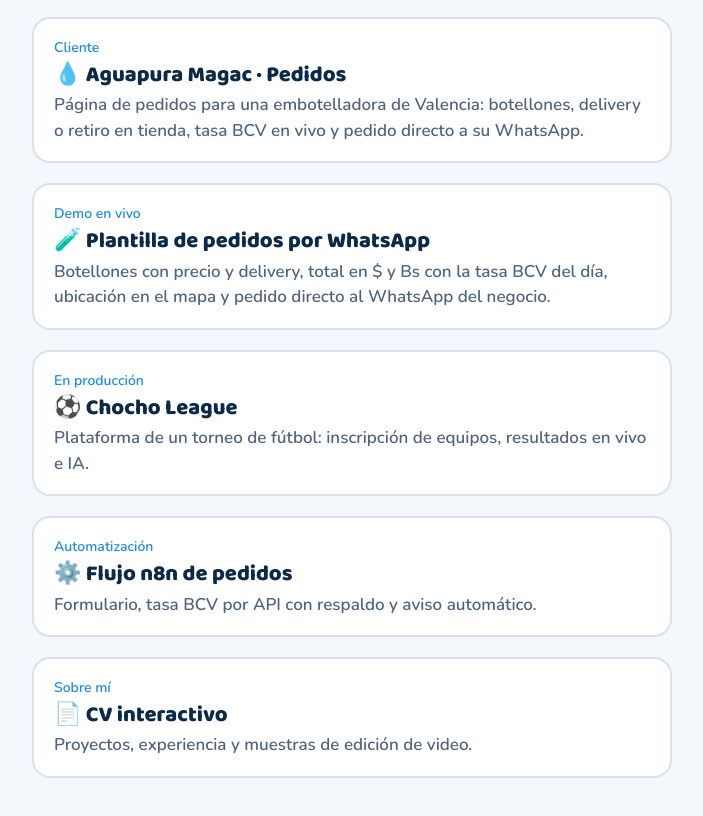
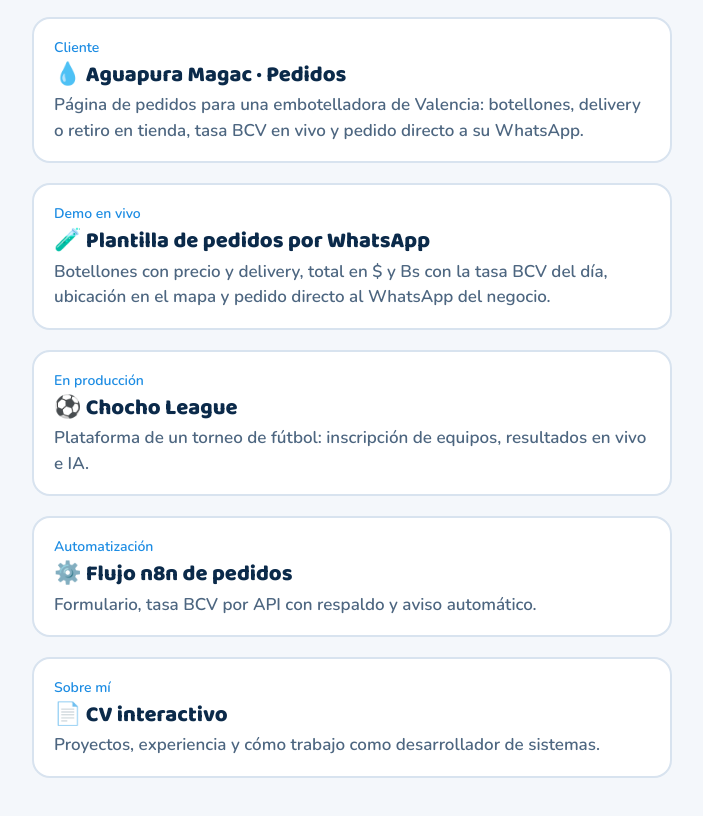
Before and after one commit to wfanelli61/wfanelli61.github.io, a plain HTML site: page index.html in a window 1280 px wide. Shown: the part 156-972 px from the top of the page, without its empty margins (288-991 px from the left). Drawn offline with nearby package versions, Linux system fonts and the light colour scheme.

Commit message:
Portada: enfoque solo en desarrollo de sistemas
Co-Authored-By: Claude Opus 5.5 <noreply@anthropic.com>

```diff
--- a/index.html
+++ b/index.html
@@ -50,7 +50,7 @@
   <a class="card" href="https://claude.ai/artifact/UkB6K6txZx1Y8sgyPHD3N4">
     <span class="tag">Sobre mí</span>
     <b>📄 CV interactivo</b>
-    <p>Proyectos, experiencia y muestras de edición de video.</p>
+    <p>Proyectos, experiencia y cómo trabajo como desarrollador de sistemas.</p>
   </a>
 </main>
 </body>
```
